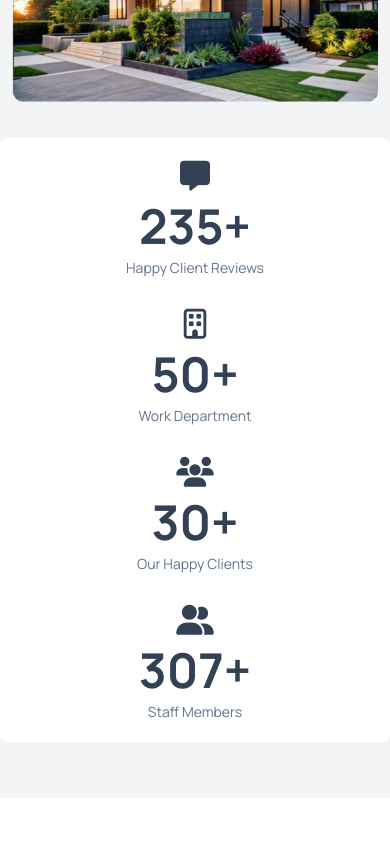
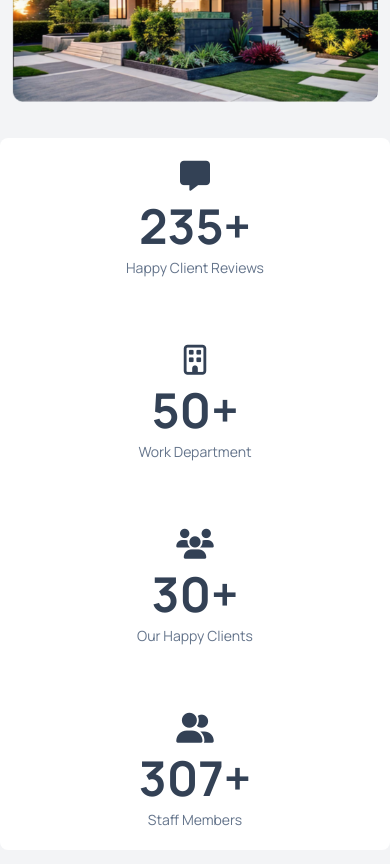
Before and after one commit to omarbinsaleh/web-dev-3rd-assignment, a website: page index.html in a window 390 px wide. Shown: the part 1640-2504 px from the top of the page. Drawn offline with nearby package versions, Linux system fonts and the light colour scheme.

Commit message:
small currection made

```diff
--- a/index.html
+++ b/index.html
@@ -154,7 +154,7 @@
             </div>
          </div>
          <!-- dash board -->
-         <div class="max-w-screen-xl mx-auto grid grid-cols-1 md:grid md:grid-cols-2 lg:grid-cols-4 gap-7 md:gap-20 py-5 bg-white rounded-lg">
+         <div class="max-w-screen-xl mx-auto grid grid-cols-1 md:grid md:grid-cols-2 lg:grid-cols-4 gap-16 md:gap-20 py-5 bg-white rounded-lg">
             <!-- badge 1 -->
             <div class="text-center space-y-2 flex items-center justify-center flex-col">
                <i class="fa-solid fa-message text-3xl text-slate-700"></i>
```
